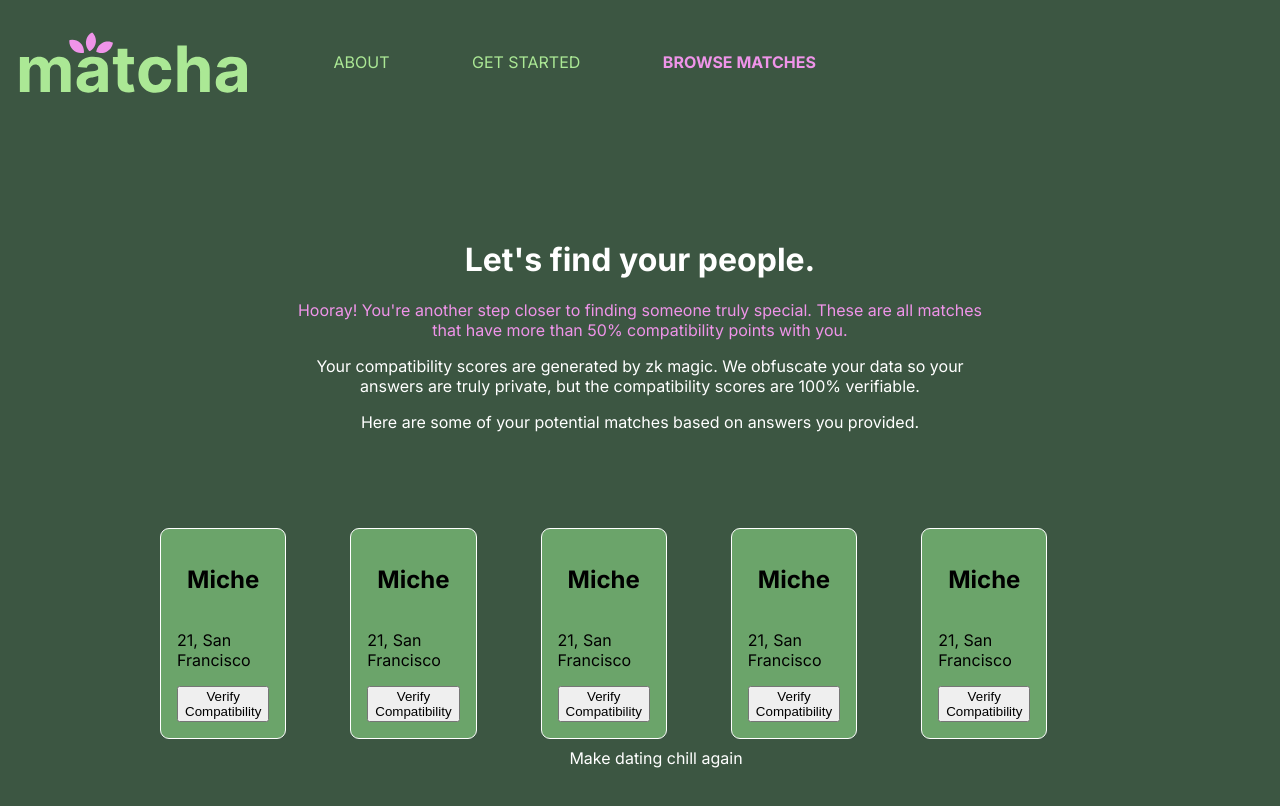
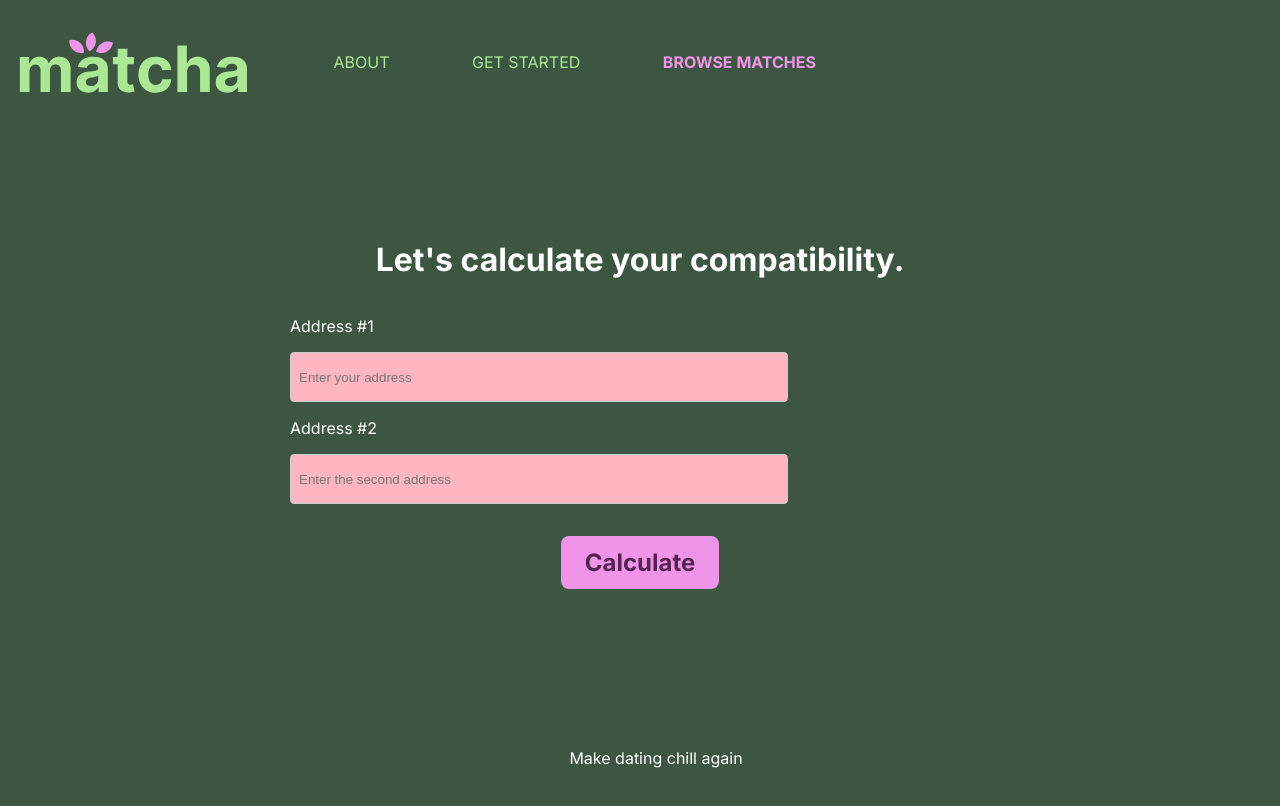
Before and after one commit to michellewong793/matcha, a Next.js app: page /browse-matches in a window 1280 px wide. Shown: the top 806 px of the page. Built offline with nearby package versions, Linux system fonts and the light colour scheme.

Commit message:
add new inputs and button

```diff
--- a/components/Button.js
+++ b/components/Button.js
@@ -1,14 +1,24 @@
 import Link from "next/link";
 import styles from "./Button.module.css"; // Import the CSS module
 
-const Button = ({ link, text, color }) => {
+const Button = ({ link, text, color, onClick }) => {
   // Use appropriate class names based on the color prop
   const buttonClass = `${styles.button} ${color === "green" ? styles.green : styles.pink}`;
 
+  if (link) {
+    // Render as a link if the link prop is provided
+    return (
+      <Link href={link}>
+        <a className={buttonClass}>{text}</a>
+      </Link>
+    );
+  }
+
+  // Render as a button if no link is provided
   return (
-    <Link href={link}>
-      <a className={buttonClass}>{text}</a>
-    </Link>
+    <button className={buttonClass} onClick={onClick} type="button">
+      {text}
+    </button>
   );
 };
 
--- a/pages/browse-matches.js
+++ b/pages/browse-matches.js
@@ -2,65 +2,71 @@ import Layout from "../components/Layout";
 import Styles from "../components/Theme";
 import Spacer from "../components/Spacer";
 import React, { useState } from "react";
-import MatchGridItem from "../components/MatchGridItem";
+import pageStyles from "../components/SubmitScore.module.css";
+import Button from "../components/Button";
+import axios from "axios";
 
 export default function Index() {
-  const matches = [
-    {
-      name: "Miche",
-      age: 21,
-      location: "San Francisco",
-      compatibilityScore: 50,
-    },
-    {
-      name: "Miche",
-      age: 21,
-      location: "San Francisco",
-      compatibilityScore: 50,
-    },
+  const [address1, setAddress1] = useState("");
+  const [address2, setAddress2] = useState("");
+  const [response, setResponse] = useState(null);
 
-    {
-      name: "Miche",
-      age: 21,
-      location: "San Francisco",
-      compatibilityScore: 50,
-    },
-
-    {
-      name: "Miche",
-      age: 21,
-      location: "San Francisco",
-      compatibilityScore: 50,
-    },
-
-    {
-      name: "Miche",
-      age: 21,
-      location: "San Francisco",
-      compatibilityScore: 50,
-    },
-  ];
+  const handleSubmit = async () => {
+    try {
+      const result = await axios.post("http://localhost:3001/compare-users", {
+        address1,
+        address2,
+      });
+      setResponse(result.data); // Store the response from the API
+    } catch (error) {
+      console.error("Error comparing users:", error);
+    }
+  };
 
   return (
     <div>
       <Layout />
       <div style={Styles.heroContent}>
-      <h1> Let's find your people. </h1>
-      <p style={Styles.pinkText}> Hooray! You're another step closer to finding someone truly special. These are all matches that have more than 50% compatibility points with you. </p>
-      <p> Your compatibility scores are generated by zk magic. We obfuscate your data so your answers are truly private, but the compatibility scores are 100% verifiable.</p>
-
-      <p> Here are some of your potential matches based on answers you provided.</p>
-      </div>
-      <div style={Styles.matchPageContainer}>
-        {matches.map((match, index) => (
-          <MatchGridItem
-            key={index}
-            name={match.name}
-            age={match.age}
-            location={match.location}
-            compatibilityScore={match.compatibilityScore}
+        <h1> Let's calculate your compatibility. </h1>
+        <div className={pageStyles.inputContainer}>
+          <Spacer height="1" />
+          <label htmlFor="address1">Address #1</label>
+          <Spacer height="1" />
+          <input
+            type="text"
+            id="address1"
+            name="address1"
+            placeholder="Enter your address"
+            required
+            className={pageStyles.inputbox}
+            value={address1}
+            onChange={(e) => setAddress1(e.target.value)} // Update state
           />
-        ))}
+        </div>
+        <div className={pageStyles.inputContainer}>
+          <Spacer height="1" />
+          <label htmlFor="address2">Address #2</label>
+          <Spacer height="1" />
+          <input
+            type="text"
+            id="address2"
+            name="address2"
+            placeholder="Enter the second address"
+            required
+            className={pageStyles.inputbox}
+            value={address2}
+            onChange={(e) => setAddress2(e.target.value)} // Update state
+          />
+        </div>
+        <Spacer height="2" />
+        <Button onClick={handleSubmit} text="Calculate" color="pink" />
+        {response && (
+          <div>
+            <p>{response.message}</p>
+            <p>Match Percentage: {response.matchPercentage}</p>
+            <p>Differing Responses: {response.differingResponses}</p>
+          </div>
+        )}
       </div>
     </div>
   );
```
